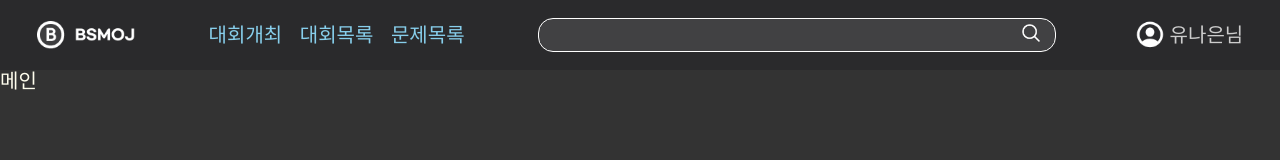
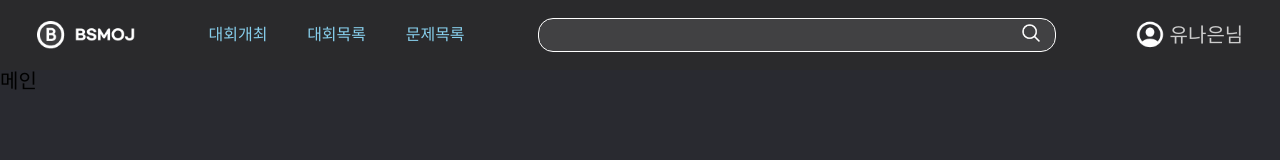
Before and after one commit to yunaeun/OJ-Front-ASSEMBLE, a Next.js app: page / in a window 1280 px wide. Shown: the top 160 px of the page. Built offline with nearby package versions, Linux system fonts and the light colour scheme; a web font is replaced by a local one.

Commit message:
CHORE :: trivial

```diff
--- a/components/header/style.ts
+++ b/components/header/style.ts
@@ -12,7 +12,6 @@ export const HeaderBox = styled.header`
 export const Logo = styled.img`
   height: 28px;
 `;
-
 
 export const Search = styled.input`
   height: 30px;
@@ -35,4 +34,5 @@ export const Nav = styled.div`
   width: 20%;
   align-items: center;
   justify-content: space-between;
+  font-size: 16px;
 `;
--- a/pages/problem/Code.tsx
+++ b/pages/problem/Code.tsx
@@ -65,7 +65,6 @@ const Code: NextPage = () => {
   return (
     <>
       <CodeMirror
-
         className={styles.editor}
         theme={xcodeDark}
         value={now_template}
--- a/styles/Home.module.scss
+++ b/styles/Home.module.scss
@@ -14,7 +14,6 @@
 .main::-webkit-scrollbar-track {
   background-color: rgba(33, 122, 244, 0.1);
 }
-
 
 .editor {
   width: 100%;
--- a/styles/global.scss
+++ b/styles/global.scss
@@ -8,6 +8,7 @@
 
 body {
   font-family: "IBMPlexSansKR-Regular";
+  background-color: #292a30;
 }
 
 a {
@@ -16,6 +17,17 @@ a {
     text-decoration: underline;
   }
 }
-.cm-content {
+.cm-content,
+.cm-gutterElement {
   font-family: "IBMPlexSansKR-Regular" !important;
 }
+::-webkit-scrollbar {
+  width: 8px;
+}
+::-webkit-scrollbar-thumb {
+  height: 20%;
+  background: #777;
+}
+::-webkit-scrollbar-track {
+  background-color: rgba(33, 122, 244, 0.1);
+}
--- a/styles/style.ts
+++ b/styles/style.ts
@@ -4,6 +4,4 @@ import theme from "./theme";
 export const Container = styled.div`
   width: 100vw;
   height: 100vh;
-  color: ${({ theme }) => theme.colors.white};
-  background-color: ${({ theme }) => theme.colors.black};
 `;
```
Also changed, not shown: components/header/header.tsx (+9 -3 lines).
